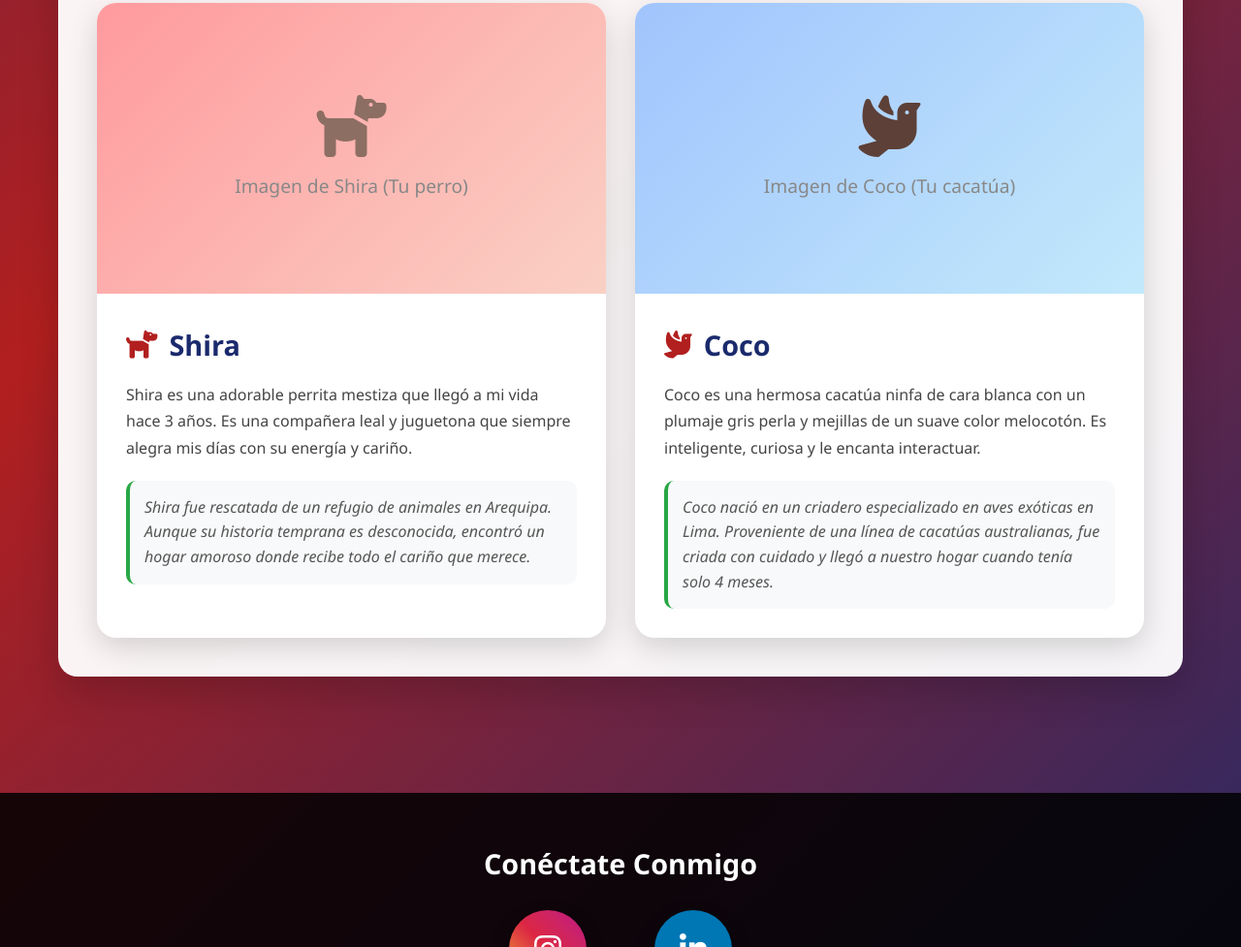
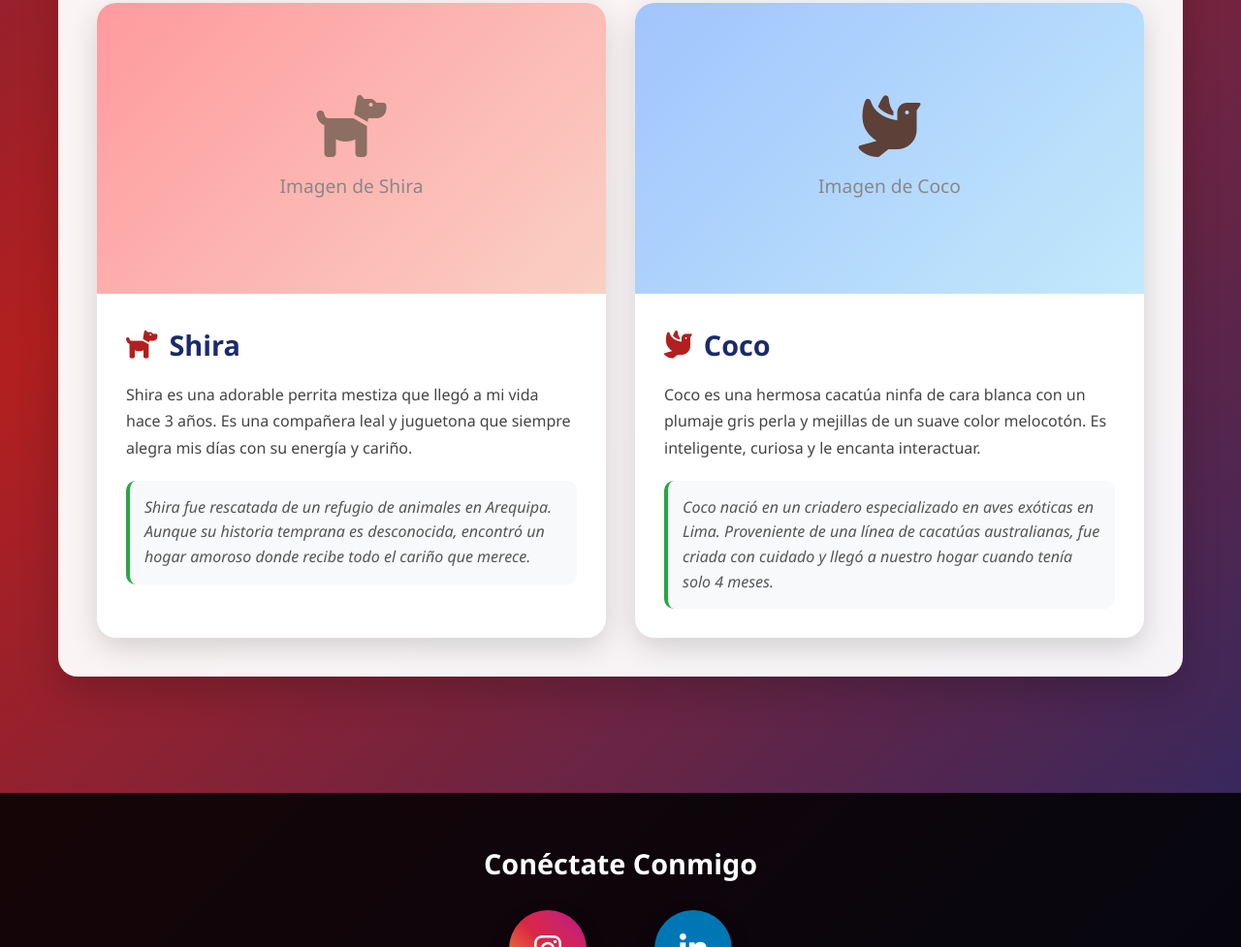
Before and after one commit to Josemau06/Jos-Mauricio-Andr-Quispe-Mayta, a plain HTML site: page index.html in a window 1280 px wide. Shown: the part 1754-2731 px from the top of the page at 97% size. Drawn offline with Linux system fonts and the light colour scheme.

Commit message:
Update index.html
Signed-off-by: Josemau06 <jose.quispe.mayta@ucsp.edu.pe>

```diff
--- a/index.html
+++ b/index.html
@@ -518,7 +518,7 @@
                     <div class="pet-image" style="background: linear-gradient(135deg, #ff9a9e, #fad0c4);">
                         <div style="text-align: center; padding: 20px;">
                             <i class="fas fa-dog" style="font-size: 4rem; color: #8d6e63; margin-bottom: 15px;"></i>
-                            <div>Imagen de Shira (Tu perro)</div>
+                            <div>Imagen de Shira </div>
                         </div>
                     </div>
                     <div class="pet-info">
@@ -535,7 +535,7 @@
                     <div class="pet-image" style="background: linear-gradient(135deg, #a1c4fd, #c2e9fb);">
                         <div style="text-align: center; padding: 20px;">
                             <i class="fas fa-dove" style="font-size: 4rem; color: #5d4037; margin-bottom: 15px;"></i>
-                            <div>Imagen de Coco (Tu cacatúa)</div>
+                            <div>Imagen de Coco </div>
                         </div>
                     </div>
                     <div class="pet-info">
```
